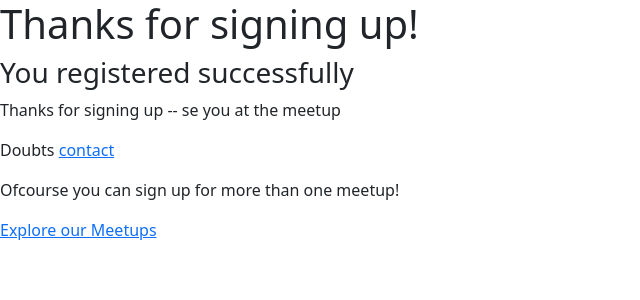
After one commit to gokul-github-collab/Django-Meetups, a Django app: a page that uses meetups/templates/meetups/registration-success.html in a window 1280 px wide. The commit adds this page. Shown: the top 300 px of the page, without its empty margins (0-640 px from the left). Run offline with Django 4.2, Linux system fonts and the light colour scheme; data comes from the database, SQL or seed files in the repository; both versions use the stored data as it was after the commit.

Commit message:
Finishing Meetups project

```diff
--- a/django_course_site/settings.py
+++ b/django_course_site/settings.py
@@ -120,7 +120,7 @@ STATIC_URL = 'static/'
 
 MEDIA_ROOT = BASE_DIR / "uploads"
 
-MEDIA_URL = "/files/"
+MEDIA_URL = "files/"
 
 # Default primary key field type
 # https://docs.djangoproject.com/en/4.2/ref/settings/#default-auto-field
--- a/django_course_site/urls.py
+++ b/django_course_site/urls.py
@@ -18,8 +18,10 @@ from django.contrib import admin
 from django.urls import path, include
 from django.conf import settings
 from django.conf.urls.static import static
+from django.views.generic import RedirectView
 
 urlpatterns = [
     path('admin/', admin.site.urls),
-    path("", include("meetups.urls")),
-] + static(settings.MEDIA_URL, document_root = settings.MEDIA_ROOT)
+    path("", RedirectView.as_view(url="/meetups")),
+    path("meetups/", include("meetups.urls")),
+] + static(settings.MEDIA_URL, document_root=settings.MEDIA_ROOT)
--- /dev/null
+++ b/meetups/forms.py
@@ -0,0 +1,6 @@
+from django import forms
+from .models import Partcipant
+
+
+class RegisterationForm(forms.Form):
+    email = forms.EmailField(label="Your Email")
--- a/meetups/models.py
+++ b/meetups/models.py
@@ -2,8 +2,14 @@ from django.db import models
 
 # Create your models here.
 
+
 class Location(models.Model):
-    location = models.CharField(max_length=100)
+    name = models.CharField(max_length=100)
+    address = models.CharField(max_length=150)
+
+    def __str__(self) -> str:
+        return self.name
+
 
 class Partcipant(models.Model):
     email = models.EmailField(unique=True)
@@ -11,8 +17,11 @@ class Partcipant(models.Model):
     def __str__(self):
         return self.email
 
+
 class Meetup(models.Model):
     title = models.CharField(max_length=100)
+    organizer_email = models.EmailField(null=True)
+    date = models.DateField()
     slug = models.SlugField(unique=True)
     description = models.TextField()
     image = models.ImageField(upload_to='images', null=True)
--- a/meetups/templates/includes/meetup-item.html
+++ b/meetups/templates/includes/meetup-item.html
@@ -8,7 +8,7 @@
       <div class="col-lg-8">
         <div class="card-body">
           <h3>{{meetup.title}}</h3>
-          <p>New York</p>
+          <p>{{meetup.location.name}}</p>
           <a href="{% url 'meetup-detail' meetup.slug %}" class="btn card-btn">More Details</a>
         </div>
       </div>
--- /dev/null
+++ b/meetups/templates/meetups/registration-success.html
@@ -0,0 +1,27 @@
+{% extends 'base.html' %}
+
+{% load static %}
+
+{% block title %}
+
+{{meetup.title}}
+
+{% endblock %}
+
+{% block css_files %}
+
+{% endblock %}
+
+{% block content %}
+<h1>Thanks for signing up!</h1>
+<section id="confirmation">
+    <h3>You registered successfully</h3>
+    <p>Thanks for signing up -- se you at the meetup</p>
+    <p>Doubts <a href="mailto:{{meetup.organizer_email}}">contact</a></p>
+</section>
+
+<section id="continue">
+    <p>Ofcourse you can sign up for more than one meetup!</p>
+    <p><a href="/meetups">Explore our Meetups</a></p>
+</section>
+{% endblock %}
--- a/meetups/urls.py
+++ b/meetups/urls.py
@@ -3,5 +3,7 @@ from . import views
 
 urlpatterns = [
     path("", views.index, name="home"),
+    path("<slug:slug>/success/", views.confirm_registration,
+         name="confirm-registration"),
     path("<slug:slug>/", views.details, name="meetup-detail"),
 ]
--- a/meetups/views.py
+++ b/meetups/views.py
@@ -1,8 +1,9 @@
-from django.shortcuts import render
-from django.http import HttpResponseRedirect, HttpResponseNotFound
-from .models import Meetup
+from django.shortcuts import render, redirect
+from django.views.generic import DetailView
+from .models import Meetup, Partcipant
+from .forms import RegisterationForm
+# Create your views here.
 
-# Create your views here.
 
 def index(request):
     meetups = Meetup.objects.all()
@@ -10,8 +11,28 @@ def index(request):
 
 
 def details(request, slug):
+    meetup = Meetup.objects.get(slug=slug)
     try:
-        meetup = Meetup.objects.get(slug=slug)
-        return render(request, "meetups/meetup-detail.html", {"meetup" : meetup, "meetup_found": True})
+        if request.method == "GET":
+
+            registration_form = RegisterationForm()
+            return render(request, "meetups/meetup-detail.html", {"meetup": meetup, "meetup_found": True, "form": registration_form})
+        else:
+            registration_form = RegisterationForm(request.POST)
+            if registration_form.is_valid():
+                user_email = registration_form.cleaned_data["email"]
+                partcipant, _ = Partcipant.objects.get_or_create(
+                    email=user_email)
+                meetup.participants.add(partcipant)
+                return redirect("confirm-registration", slug=slug)
+            else:
+                return render(request, "meetups/meetup-detail.html", {"meetup": meetup, "meetup_found": True, "form": registration_form})
+
     except Exception as exc:
+        print(exc)
         return render(request, "meetups/meetup-detail.html", {"meetup_found": False})
+
+
+def confirm_registration(request, slug):
+    meetup = Meetup.objects.get(slug=slug)
+    return render(request, "meetups/registration-success.html", {"meetup": meetup})
```
Also changed, not shown: meetups/admin.py (+5 -3 lines), meetups/templates/meetups/meetup-detail.html (+14 -5 lines), db.sqlite3, meetups/migrations/0003_location_partcipant_meetup_date_and_more.py (added), meetups/migrations/0004_remove_location_location_location_address_and_more.py (added), uploads/images/OIP_E7bE9Mg.jpeg (added), uploads/images/vlcsnap-2023-07-23-07h15m36s193.png (added).
